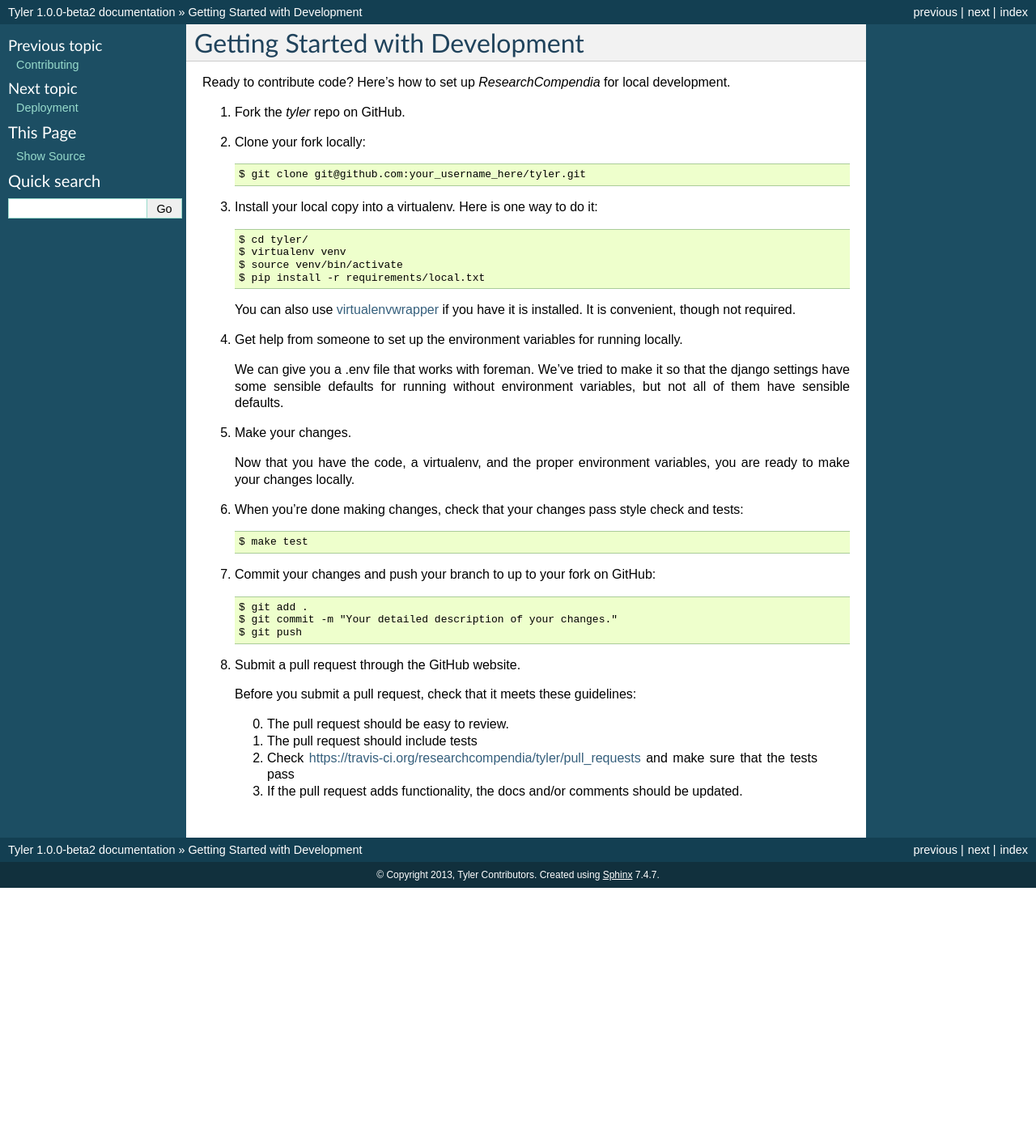
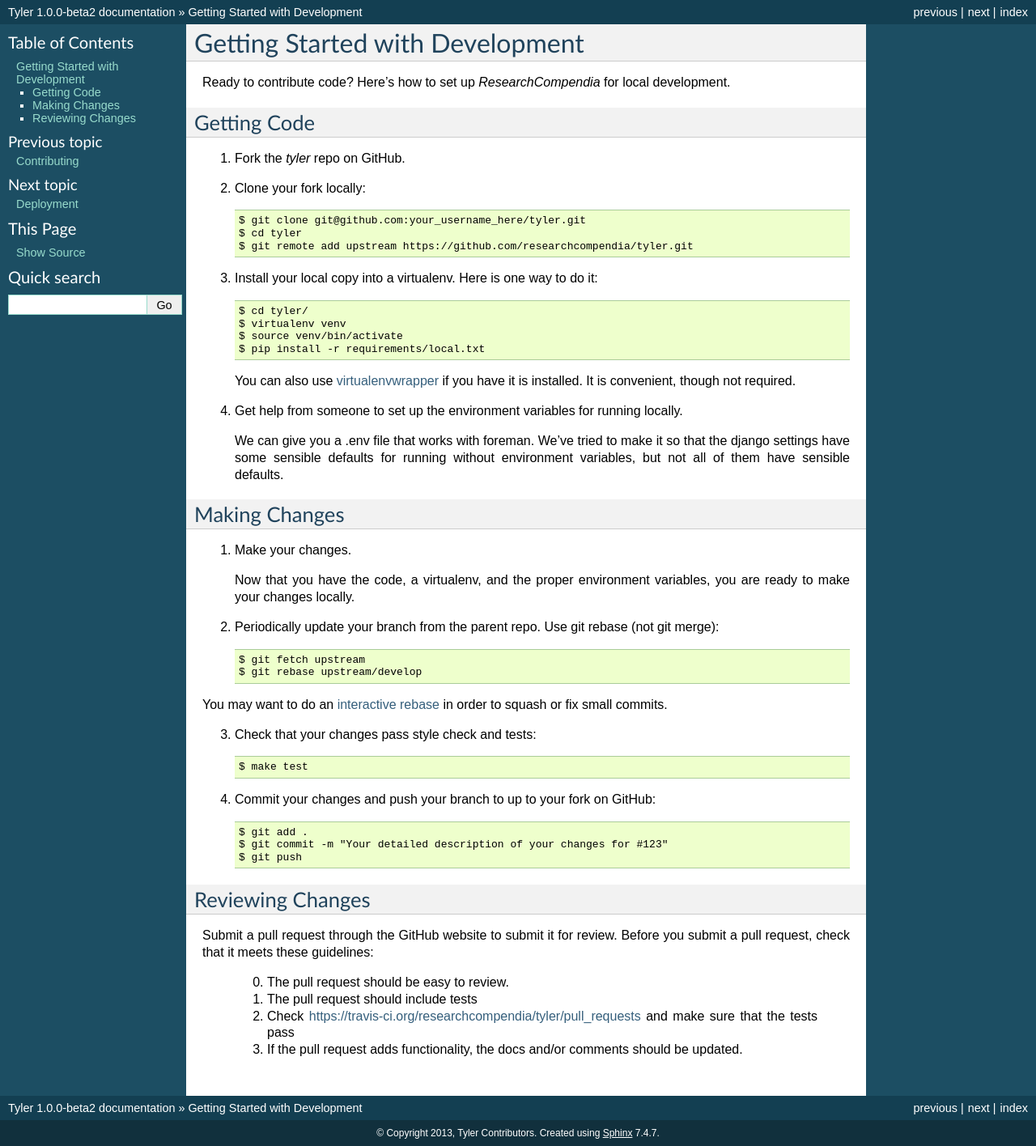
Before and after one commit to researchcompendia/researchcompendia, a Sphinx documentation site: the page built from docs/developmentsetup.rst, in a window 1280 px wide. Shown: the whole page at 81% size. Built offline with Sphinx 7.4.7, drawn with Linux system fonts in a browser that asks for light colours; pages that are not in the unit, such as notebooks, are missing from menus; before the commit the page ends 1097 px from its top, so only the background shows below that.

Commit message:
Improved docs to add bit about fetch and rebase

```diff
--- a/docs/developmentsetup.rst
+++ b/docs/developmentsetup.rst
@@ -6,10 +6,15 @@
 
 Ready to contribute code? Here's how to set up `ResearchCompendia` for local development.
 
+Getting Code
+------------
+
 1. Fork the `tyler` repo on GitHub.
 2. Clone your fork locally::
 
     $ git clone git@github.com:your_username_here/tyler.git
+    $ cd tyler
+    $ git remote add upstream https://github.com/researchcompendia/tyler.git
 
 3. Install your local copy into a virtualenv. Here is one way to do it::
 
@@ -28,23 +33,36 @@
    the django settings have some sensible defaults for running without environment variables,
    but not all of them have sensible defaults.
 
-5. Make your changes.
+Making Changes
+--------------
+
+1. Make your changes.
 
    Now that you have the code, a virtualenv, and the proper environment variables, you are ready to make your changes locally.
 
-6. When you're done making changes, check that your changes pass style check and tests::
+2. Periodically update your branch from the parent repo. Use git rebase (not git merge)::
+
+    $ git fetch upstream
+    $ git rebase upstream/develop
+
+You may want to do an `interactive rebase <https://help.github.com/articles/interactive-rebase>`_
+in order to squash or fix small commits.
+
+3. Check that your changes pass style check and tests::
 
     $ make test
 
-7. Commit your changes and push your branch to up to your fork on GitHub::
+4. Commit your changes and push your branch to up to your fork on GitHub::
 
     $ git add .
-    $ git commit -m "Your detailed description of your changes."
+    $ git commit -m "Your detailed description of your changes for #123"
     $ git push
 
-8. Submit a pull request through the GitHub website.
+Reviewing Changes
+-----------------
 
-  Before you submit a pull request, check that it meets these guidelines:
+Submit a pull request through the GitHub website to submit it for review. Before you submit
+a pull request, check that it meets these guidelines:
 
   0. The pull request should be easy to review.
   1. The pull request should include tests
```
